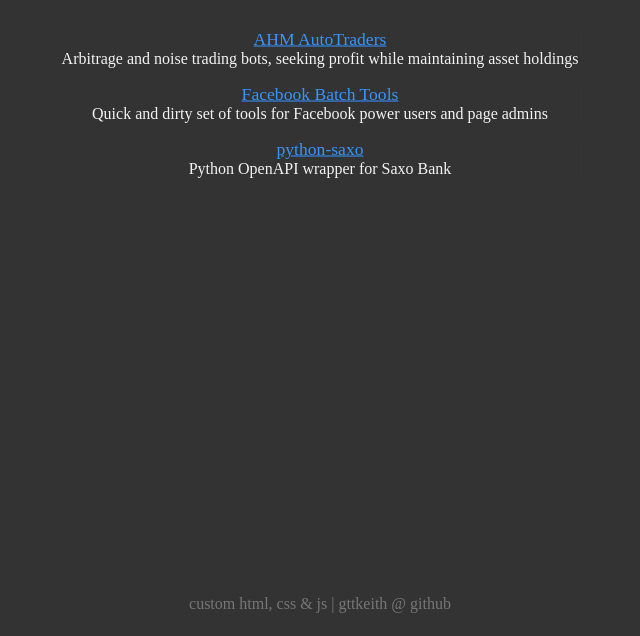
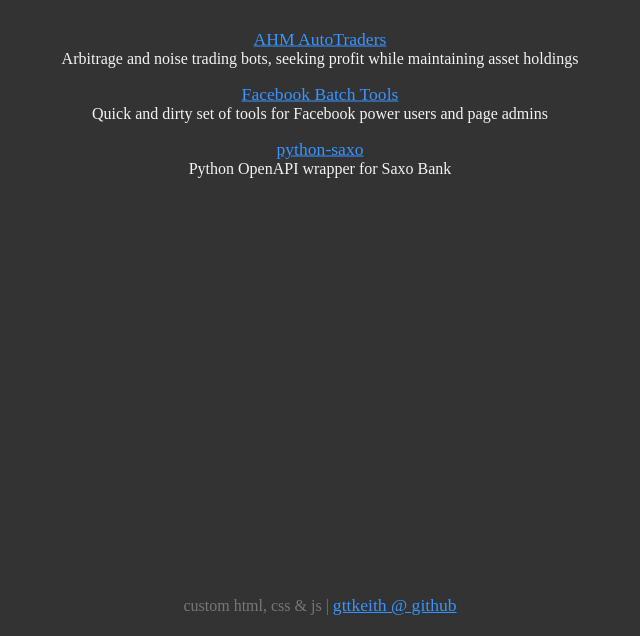
Before and after one commit to gttkeith/gttkeith.github.io, a plain HTML site: page index.html in a window 1280 px wide. Shown: the part 164-800 px from the top of the page, without its empty margins (320-960 px from the left). Drawn offline with Linux system fonts and the light colour scheme.

Commit message:
Update index.html

```diff
--- a/index.html
+++ b/index.html
@@ -24,5 +24,5 @@
         </div>
     </body>
 
-    <footer>custom html, css & js | gttkeith @ github</footer>
+    <footer>custom html, css & js | <a href='https://github.com/gttkeith'>gttkeith @ github</a></footer>
 </html>
```
